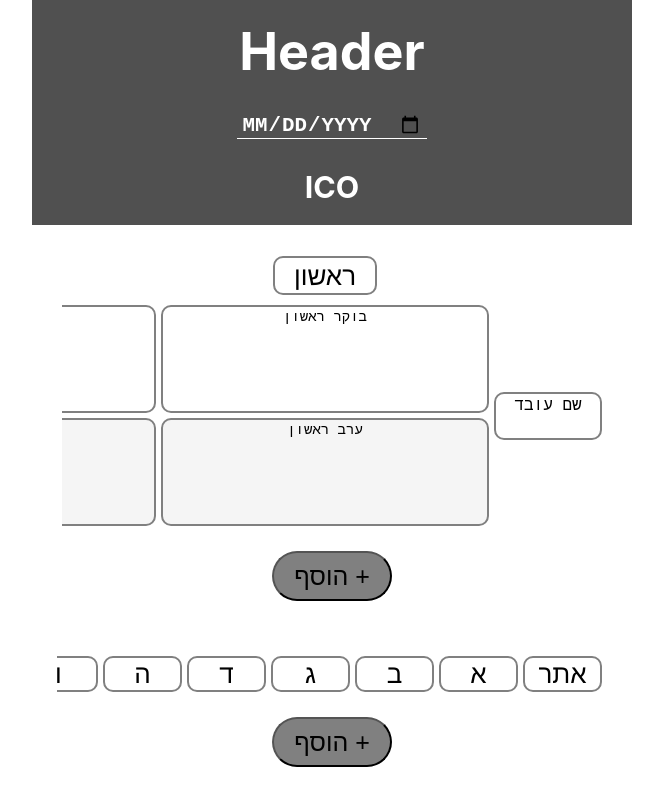
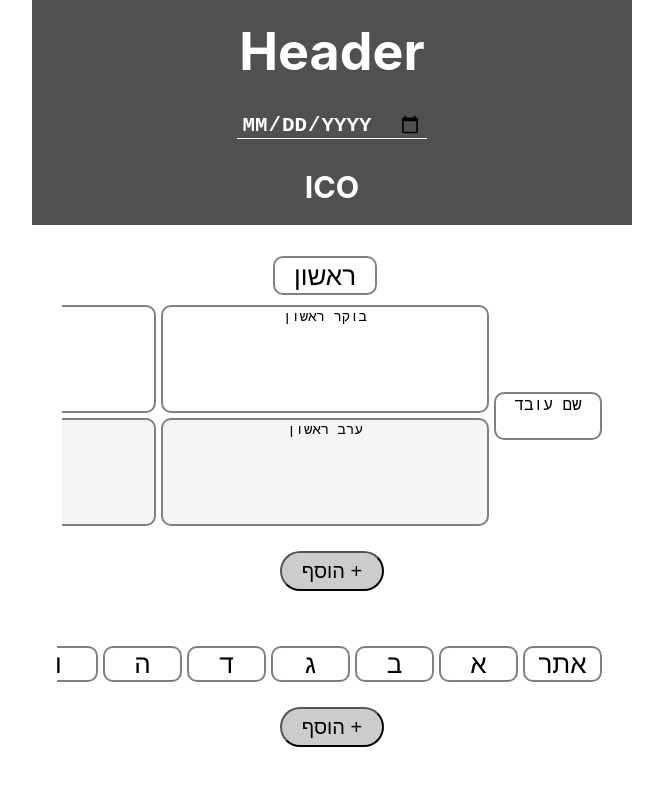
Before and after one commit to yotam-yakovw/workweek, a React (Create React App) app: page / in a window 1280 px wide. Shown: the top 800 px of the page, without its empty margins (308-971 px from the left). Built offline with nearby package versions, Linux system fonts and the light colour scheme.

Commit message:
small design change to addbutton

```diff
--- a/src/Components/AddButton/AddButton.css
+++ b/src/Components/AddButton/AddButton.css
@@ -1,15 +1,16 @@
 .button {
-  background-color: #808080;
+  background-color: #ccc;
   color: black;
-  font-size: 25px;
+  font-size: 20px;
   border-radius: 25px;
-  height: 50px;
+  height: 40px;
   margin: 20px auto 50px;
   padding: 0 20px;
   cursor: pointer;
 }
 
 .button:hover {
-  background-color: #aaaaaa;
+  background-color: #eee;
   transform: scale(1.1);
+  transition: transform 200ms linear;
 }
```
